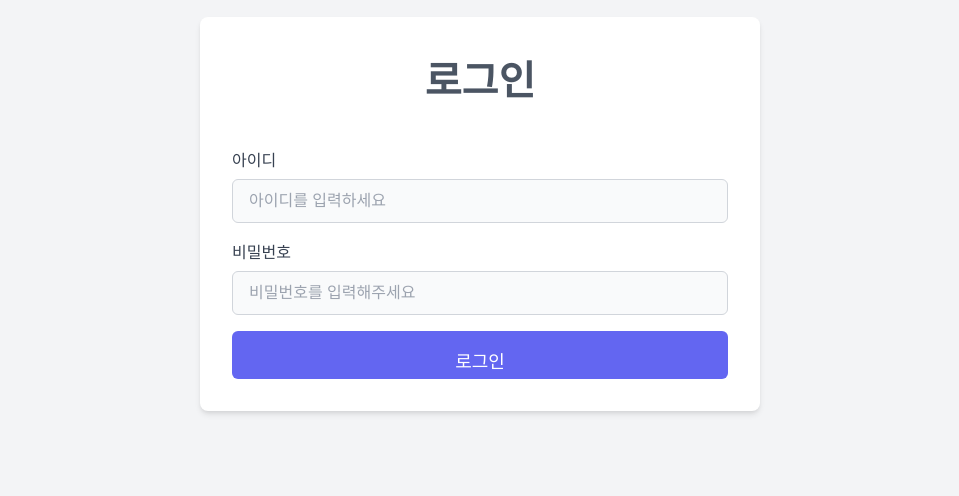
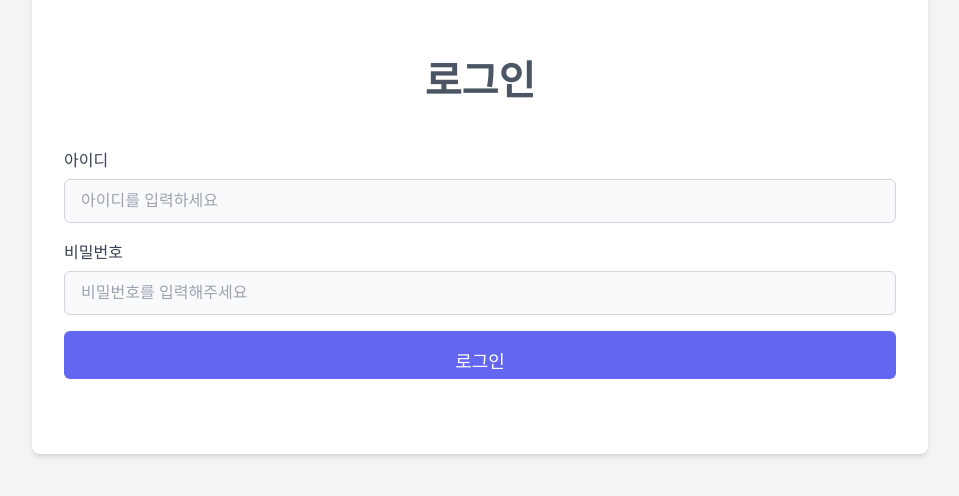
Before and after one commit to ruraeru/gallery_front, a Next.js app: page /login in a window 1280 px wide. Shown: the part 186-682 px from the top of the page, without its empty margins (160-1119 px from the left). Built offline with nearby package versions, Linux system fonts and the light colour scheme.

Commit message:
feat: 1. npm i iron-session 2. login -> add cookie

```diff
--- a/package.json
+++ b/package.json
@@ -10,6 +10,7 @@
   },
   "dependencies": {
     "axios": "^1.9.0",
+    "iron-session": "^8.0.4",
     "next": "15.3.1",
     "react": "^19.0.0",
     "react-dom": "^19.0.0",
--- a/src/app/(auth)/login/action.ts
+++ b/src/app/(auth)/login/action.ts
@@ -1,26 +1,31 @@
+"use server";
+
 import axios from "axios";
 import { redirect } from "next/navigation";
 import { z } from "zod";
 import { LoginState } from "./page";
+import getSession from "@/lib/session";
 
 const loginSchema = z.object({
   username: z
     .string()
     .trim()
-    .min(1, "username을 입력해주세요")
-    .regex(/^[A-Za-z0-9]*$/, "영어와 숫자만 입력해주세요."),
+    .min(1, "아이디를 입력해주세요")
+    .regex(/^[A-Za-z0-9]*$/, "아이디는 영어와 숫자만 입력 가능합니다."),
   password: z.string().trim().min(1, "password를 입력해주세요"),
 });
 
 interface UserResponseDataType {
   success: boolean;
   error?: string;
+  data: {
+    id: string;
+    username: string;
+  };
 }
 
 interface UserResponseType {
-  response: {
-    data: UserResponseDataType;
-  };
+  data: UserResponseDataType;
 }
 
 const createUser = async (id: string, password: string) => {
@@ -33,12 +38,13 @@ const createUser = async (id: string, password: string) => {
         password,
       }
     );
-    return res.response.data;
+    return res.data;
   } catch (error: any) {
     console.error("API Error: ", error.response?.data?.error || error.message);
     return {
       success: false,
       error: error.response?.data?.error || "회원가입에 실패했습니다.",
+      data: { id: "", username: "" },
     };
   }
 };
@@ -61,8 +67,12 @@ export async function login(prevState: LoginState, formData: FormData) {
     result.data.password
   );
 
+  console.log("API RESULT", apiResult);
   if (apiResult.success) {
-    redirect("/");
+    const session = await getSession();
+    session.id = parseInt(apiResult.data.id);
+    await session.save();
+    return redirect("/");
   } else {
     return {
       errors: {
--- a/src/app/(auth)/login/login.module.css
+++ b/src/app/(auth)/login/login.module.css
@@ -8,14 +8,16 @@
 
 .contents {
   padding: 32px;
-  width: 100%;
-  max-width: 560px;
+  width: 70%;
+  height: 480px;
+  /* max-width: px; */
   background-color: #ffffff;
   border-radius: 0.5rem;
   box-shadow: 0 4px 6px -1px rgba(0, 0, 0, 0.1),
     0 2px 4px -1px rgba(0, 0, 0, 0.06);
   display: flex;
   flex-direction: column;
+  justify-content: center;
   gap: 24px;
   align-items: stretch;
   color: #1e293b;
@@ -72,19 +74,3 @@
 .wrapper input::placeholder {
   color: #9ca3af;
 }
-
-.contents button {
-  background-color: #6366f1;
-  color: white;
-  padding: 1rem;
-  border: none;
-  border-radius: 0.375rem;
-  font-size: 1.125rem;
-  font-weight: 500;
-  cursor: pointer;
-  transition: background-color 0.15s ease-in-out;
-}
-
-.contents button:hover {
-  background-color: #4f46e5;
-}
--- a/src/components/button.tsx
+++ b/src/components/button.tsx
@@ -1,7 +1,6 @@
 "use client";
 
 import { useFormStatus } from "react-dom";
-import styles from "../styles/button.module.css";
 
 interface ButtonProps {
     text: string;
@@ -10,7 +9,7 @@ interface ButtonProps {
 export default function Button({ text }: ButtonProps) {
     const { pending } = useFormStatus();
     return (
-        <button disabled={pending} className={styles.button}>
+        <button disabled={pending} className="primary-btn">
             {pending ? "로딩 중" : text}
         </button>
     )
--- /dev/null
+++ b/src/lib/session.ts
@@ -0,0 +1,13 @@
+import { getIronSession } from "iron-session";
+import { cookies } from "next/headers";
+
+interface SessionContent {
+  id?: number;
+}
+
+export default async function getSession() {
+  return getIronSession<SessionContent>(await cookies(), {
+    cookieName: "gallery_user",
+    password: process.env.COOKIE_PASSWORD!,
+  });
+}
--- a/src/styles/button.module.css
+++ /dev/null
@@ -1,8 +0,0 @@
-.button {
-  height: 3rem;
-  &:disabled {
-    background-color: rgb(163 163 163);
-    color: rgb(212 212 212);
-    cursor: not-allowed;
-  }
-}
--- a/src/styles/globals.css
+++ b/src/styles/globals.css
@@ -40,3 +40,26 @@ a {
     color-scheme: dark;
   }
 }
+
+.primary-btn {
+  height: 3rem;
+  background-color: #6366f1;
+  color: white;
+  padding: 1rem;
+  border: none;
+  border-radius: 0.375rem;
+  font-size: 1.125rem;
+  font-weight: 500;
+  cursor: pointer;
+  transition: background-color 0.15s ease-in-out;
+}
+
+.primary-btn:hover {
+  background-color: #4f46e5;
+}
+
+.primary-btn:disabled {
+  background-color: rgb(163 163 163);
+  color: rgb(212 212 212);
+  cursor: not-allowed;
+}
```
Also changed, not shown: 1 other file (tests, documents, lock files or other folders).
